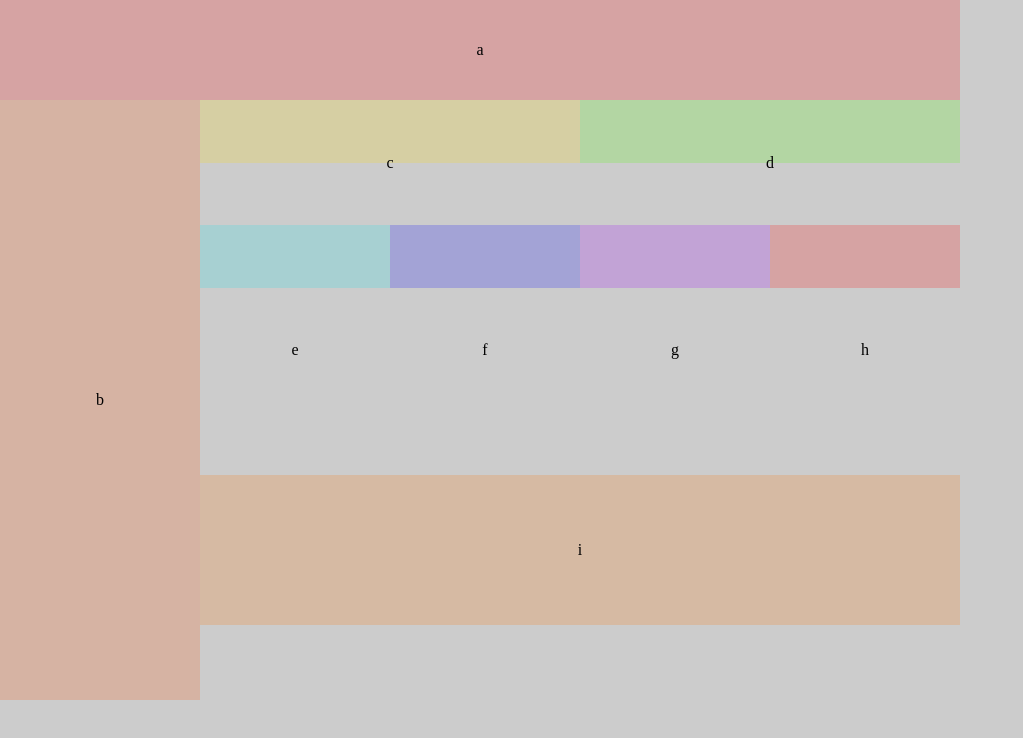
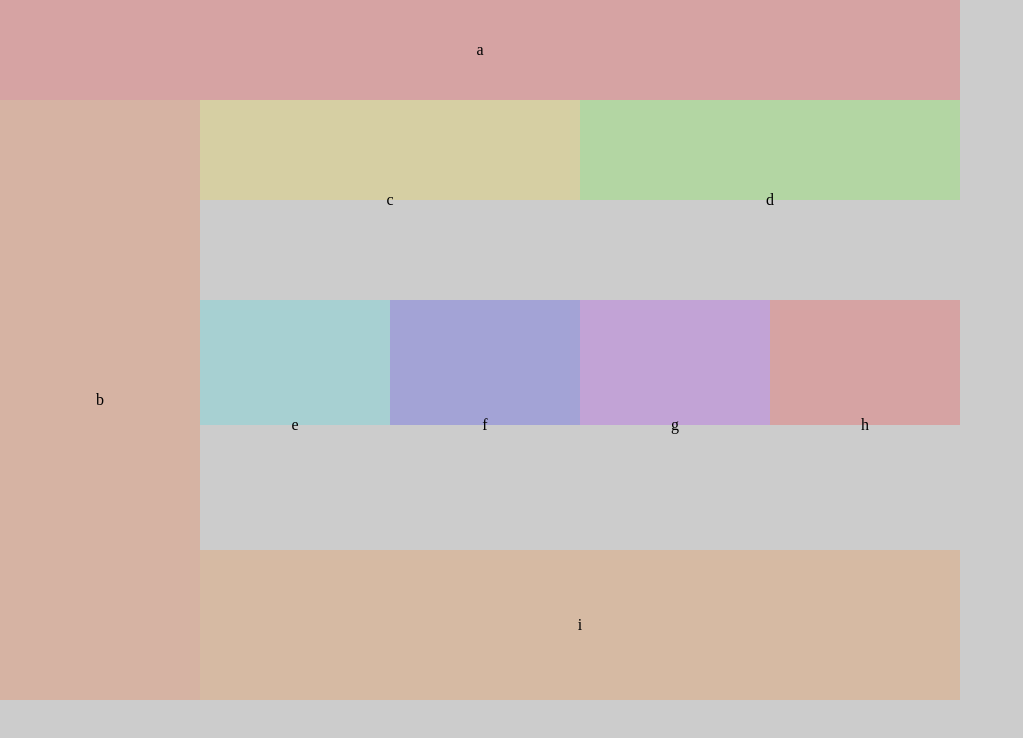
Before and after one commit to 301-Code-Fellows-Labs/lab5b, a website: page public/index.html in a window 1280 px wide. Shown: the whole page, without its empty margins (0-1023 px from the left). Drawn offline with Linux system fonts and the light colour scheme.

Commit message:
bug fix for height on big view

```diff
--- a/public/styles/base.css
+++ b/public/styles/base.css
@@ -59,7 +59,7 @@ main {
   }
 
 
-@media all and (min-width: 768px) {
+@media all and (min-width: 960px) {
     body {
         width: 960px;
         height: 775px;
--- a/public/styles/layout.css
+++ b/public/styles/layout.css
@@ -10,4 +10,5 @@
   .flex-container-column {
     display: flex;
     flex-direction: column;
+    flex: 0;
   }
--- a/public/styles/modules.css
+++ b/public/styles/modules.css
@@ -1,13 +1,11 @@
  .cd {
     width: 50%;
-    height: 50%;
     line-height: 125px;
     text-align: center;
 
 }
 .efgh {
     width: 25%;
-    height: 25%;
     line-height: 250px;
     text-align: center;
 }
@@ -42,13 +40,11 @@
 @media all and (min-width: 768px) {
     .cd {
         width: 50%;
-        height: 50%;
         line-height: 200px;
         text-align: center;
     }
     .efgh {
         width: 25%;
-        height: 25%;
         line-height: 250px;
         text-align: center;
     }
@@ -86,13 +82,12 @@
     .cd {
         width: 50%;
         height: 50%;
-        line-height: 125px;
+        line-height: 200px;
         text-align: center;
-
     }
     .efgh {
         width: 25%;
-        height: 25%;
+        height: 50%;
         line-height: 250px;
         text-align: center;
     }
```
Lines whose indentation alone changed are shown as unchanged.
